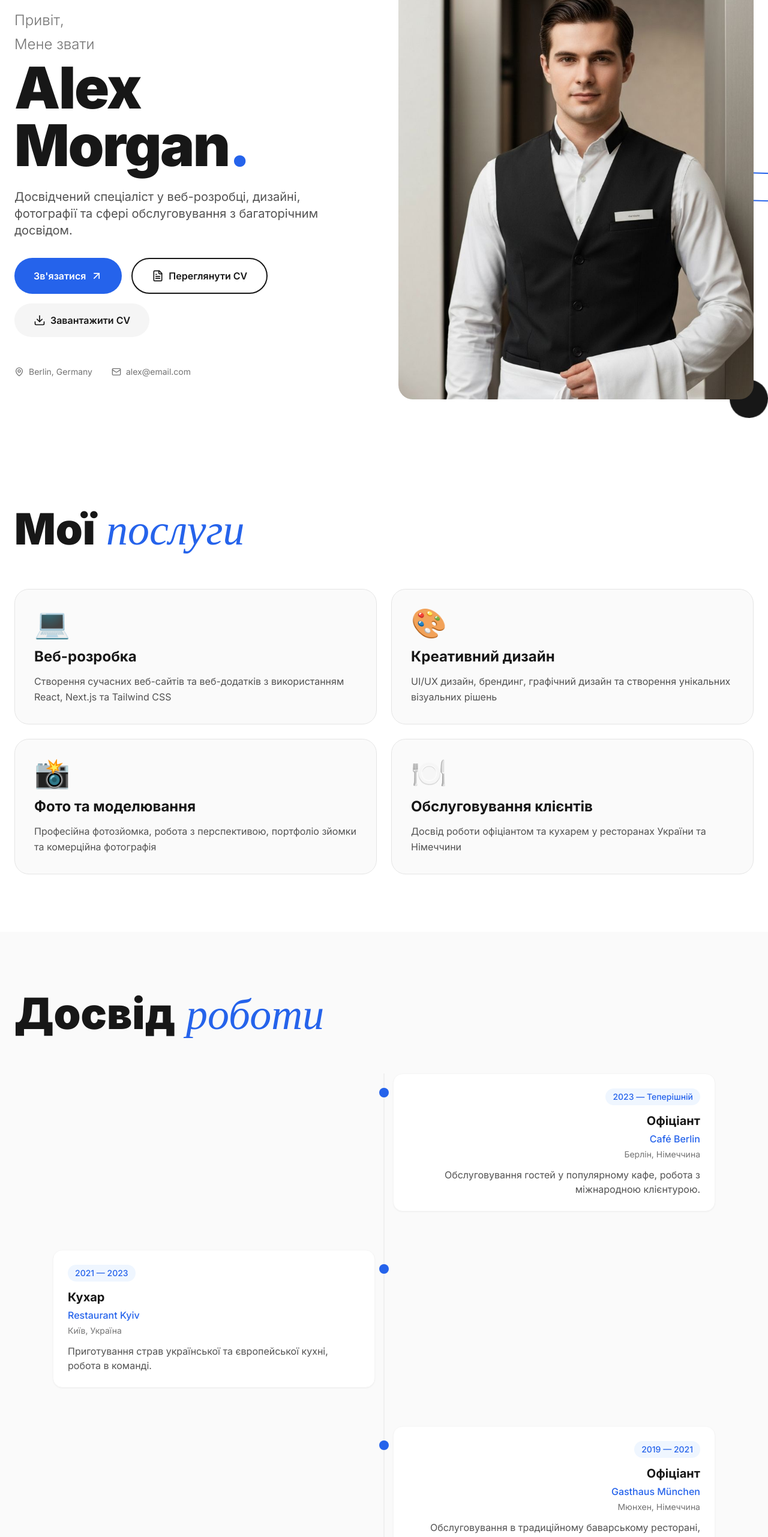
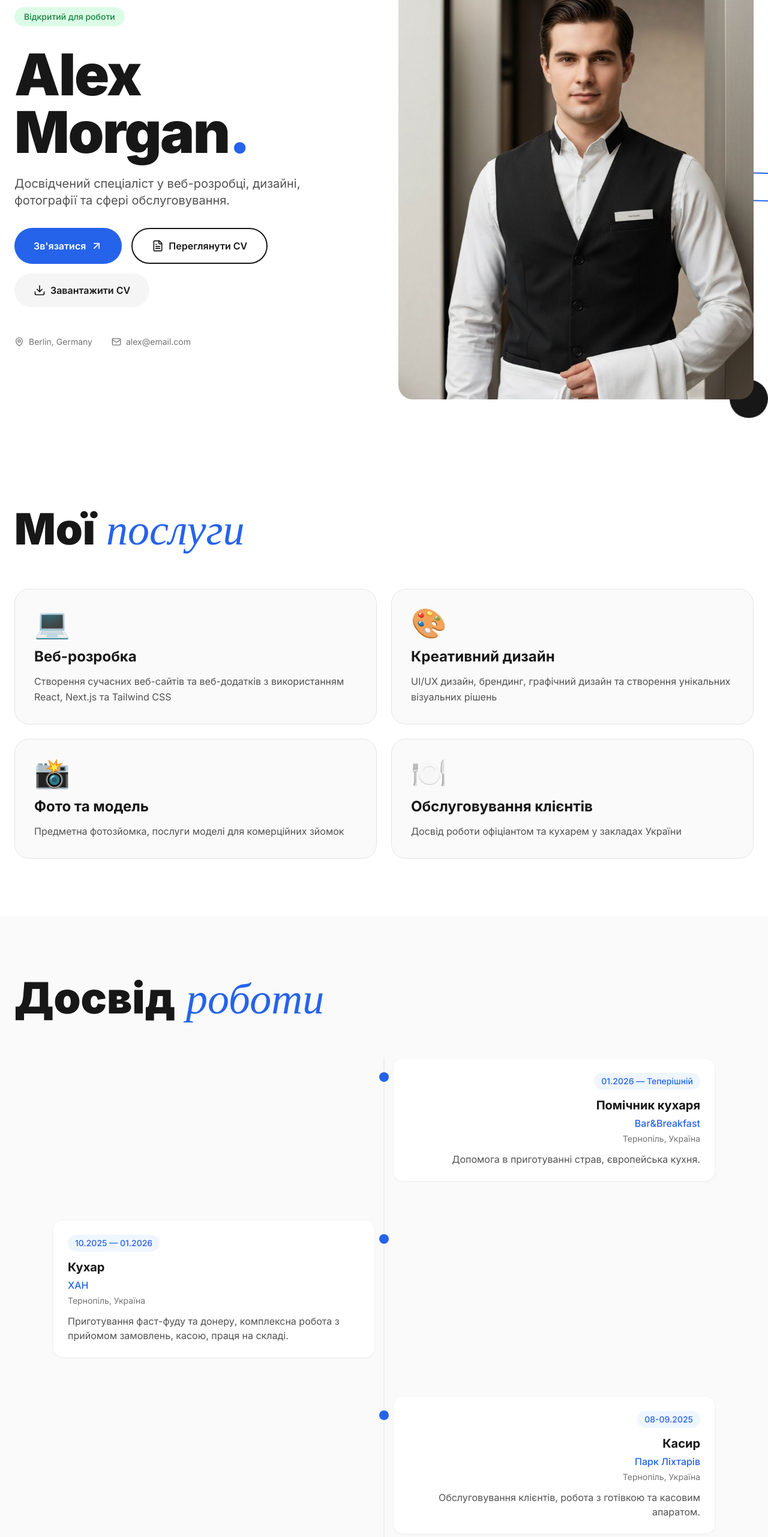
Before and after one commit to MagnumInventor/PPM3, a Next.js app: page / in a window 1280 px wide. Shown: the part 234-2797 px from the top of the page at 60% size. Built offline with nearby package versions, Linux system fonts and the light colour scheme; a web font is replaced by a local one.

Commit message:
Редагування вмісту УКР

```diff
--- a/app/page.tsx
+++ b/app/page.tsx
@@ -20,15 +20,15 @@ const translations = {
   uk: {
     nav: { about: "Про мене", services: "Послуги", experience: "Досвід", portfolio: "Портфоліо", contact: "Контакт" },
     hero: {
-      greeting: "Привіт,",
-      intro: "Мене звати",
+      //greeting: "Привіт,",
+      //intro: "Мене звати",
       role: "Креативний фахівець",
       description:
-        "Досвідчений спеціаліст у веб-розробці, дизайні, фотографії та сфері обслуговування з багаторічним досвідом.",
+        "Досвідчений спеціаліст у веб-розробці, дизайні, фотографії та сфері обслуговування.",
       cta: "Зв'язатися",
       viewCV: "Переглянути CV",
       downloadCV: "Завантажити CV",
-      available: "Доступний для роботи",
+      available: "Відкритий для роботи",
     },
     services: {
       title: "Мої",
@@ -45,13 +45,13 @@ const translations = {
           icon: "🎨",
         },
         {
-          title: "Фото та моделювання",
-          description: "Професійна фотозйомка, робота з перспективою, портфоліо зйомки та комерційна фотографія",
+          title: "Фото та модель",
+          description: "Предметна фотозйомка, послуги моделі для комерційних зйомок",
           icon: "📸",
         },
         {
           title: "Обслуговування клієнтів",
-          description: "Досвід роботи офіціантом та кухарем у ресторанах України та Німеччини",
+          description: "Досвід роботи офіціантом та кухарем у закладах України",
           icon: "🍽️",
         },
       ],
@@ -61,32 +61,32 @@ const translations = {
       subtitle: "роботи",
       jobs: [
         {
-          period: "2023 — Теперішній",
-          role: "Офіціант",
-          company: "Café Berlin",
-          location: "Берлін, Німеччина",
-          description: "Обслуговування гостей у популярному кафе, робота з міжнародною клієнтурою.",
+          period: "01.2026 — Теперішній",
+          role: "Помічник кухаря",
+          company: "Bar&Breakfast",
+          location: "Тернопіль, Україна",
+          description: "Допомога в приготуванні страв, європейська кухня.",
         },
         {
-          period: "2021 — 2023",
+          period: "10.2025 — 01.2026",
           role: "Кухар",
-          company: "Restaurant Kyiv",
-          location: "Київ, Україна",
-          description: "Приготування страв української та європейської кухні, робота в команді.",
+          company: "ХАН",
+          location: "Тернопіль, Україна",
+          description: "Приготування фаст-фуду та донеру, комплексна робота з прийомом замовлень, касою, праця на складі.",
         },
         {
-          period: "2019 — 2021",
-          role: "Офіціант",
-          company: "Gasthaus München",
-          location: "Мюнхен, Німеччина",
-          description: "Обслуговування в традиційному баварському ресторані, знання німецької кухні.",
+          period: "08-09.2025",
+          role: "Касир",
+          company: "Парк Ліхтарів",
+          location: "Тернопіль, Україна",
+          description: "Обслуговування клієнтів, робота з готівкою та касовим апаратом.",
         },
         {
-          period: "2017 — 2019",
-          role: "Помічник кухаря",
-          company: "Ресторан Львів",
-          location: "Львів, Україна",
-          description: "Початок кар'єри, освоєння основ кулінарії та роботи на кухні.",
+          period: "Q2 2025 — Q3 2025",
+          role: "Ранер",
+          company: "Ресторан-пивоварня \"Ковчег\"",
+          location: "Тернопіль, Україна",
+          description: "Початок кар'єри, освоєння основ обслуговування гостей, робота в колективі.",
         },
       ],
     },
@@ -601,8 +601,8 @@ export default function Portfolio() {
               </div>
 
               <h1 className="reveal reveal-delay-1">
-                <span className="block text-xl md:text-2xl font-light text-neutral-500 mb-2">{t.hero.greeting}</span>
-                <span className="block text-xl md:text-2xl font-light text-neutral-500">{t.hero.intro}</span>
+                {/*<span className="block text-xl md:text-2xl font-light text-neutral-500 mb-2">{t.hero.greeting}</span>*/}
+                {/*<span className="block text-xl md:text-2xl font-light text-neutral-500">{t.hero.intro}</span>*/}
                 <span className="block text-6xl md:text-8xl font-black tracking-tight leading-none mt-2">Alex</span>
                 <span className="block text-6xl md:text-8xl font-black tracking-tight leading-none">
                   Morgan<span className="text-blue-600">.</span>
```
Also changed, not shown: 1 other file (tests, documents, lock files or other folders).
